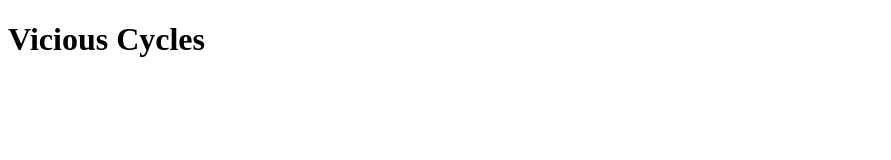
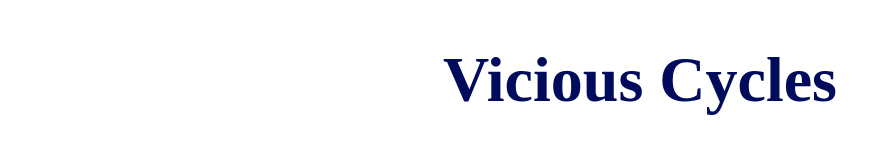
Before and after one commit to clynchWT/ViciousCyclesProject, a plain HTML site: page index.html in a window 1280 px wide. Shown: the whole page, without its empty margins (0-891 px from the left). Drawn offline with Linux system fonts and the light colour scheme.

Commit message:
Lesson 11

```diff
--- a/index.html
+++ b/index.html
@@ -7,6 +7,16 @@
 <html lang="en">
 
 <head>
+    <style>
+        body {
+            background-color: #E7BFB;
+        }
+        h1 {
+            font-size: 4em;
+            text-align: center;
+            color: #010B5B;
+        }
+    </style>
    <!--This is metadata to provide techinical information-->
     <meta charset="utf-8">
     <meta http-equiv="x-ua-compatible" content="IE=edge">
```
